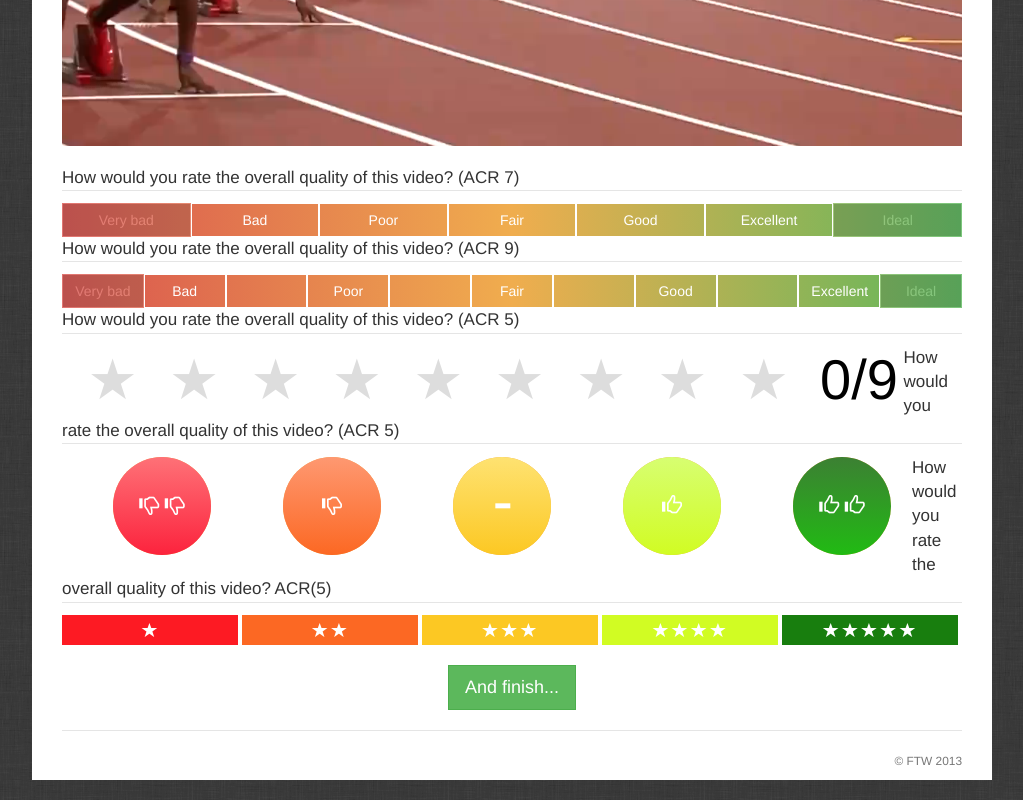
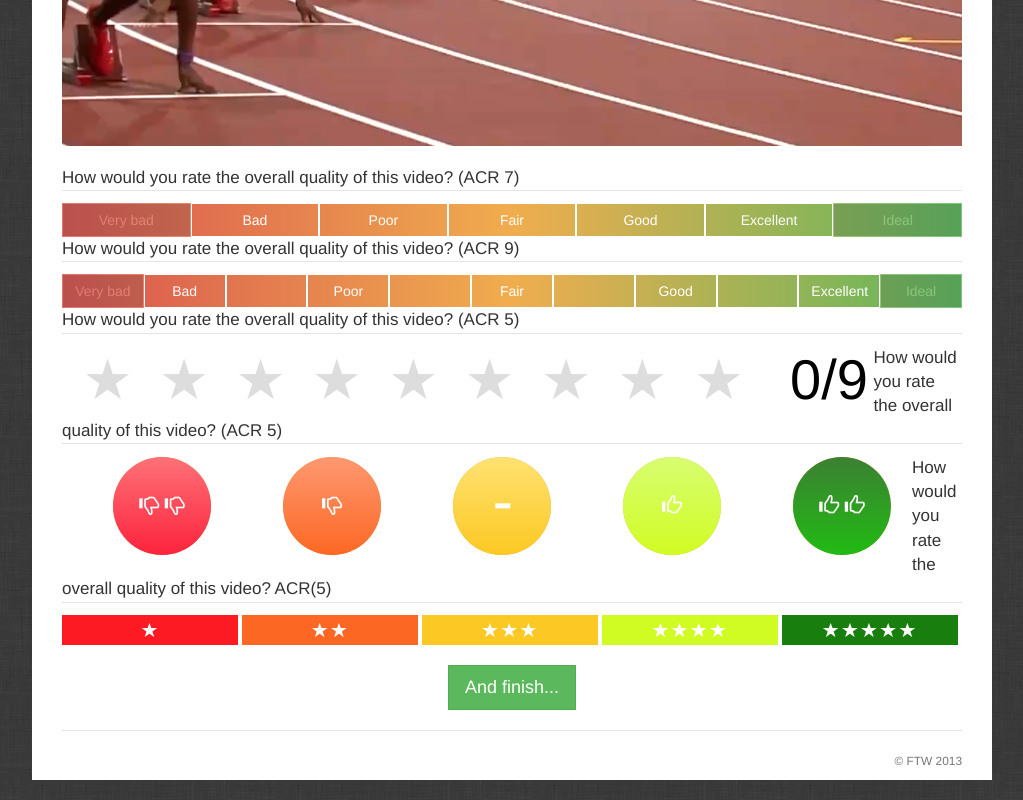
Before and after one commit to St1c/ratings, a plain HTML site: page index.html in a window 1280 px wide. Shown: the part 589-1389 px from the top of the page, without its empty margins (128-1151 px from the left). Drawn offline with Linux system fonts and the light colour scheme.

Commit message:
Minor changes to the scale6 styling

```diff
--- a/less/scale6.less
+++ b/less/scale6.less
@@ -1,7 +1,5 @@
 .scale6 {
 	float: left;
-	// margin: 0 0 5px 90px;
-	text-align: center;
 
 	&:not(:checked) > input {
 		position: absolute;
@@ -9,7 +7,6 @@
 		clip: rect(0,0,0,0);
 
 		&:checked ~ label {
-			// color: @btn-default-bg;
 			color: #ffd700;
 		}
 	}
@@ -17,8 +14,7 @@
 	&:not(:checked) > label {
 		float: right;
 
-		// width: 160px;
-		margin-left: 20px;
+		margin-left: 15px;
 		padding: 0 .1em;
 		overflow: hidden;
 
@@ -29,14 +25,9 @@
 		white-space: nowrap;
 		cursor: pointer;
 
-		// &:before {
-		// 	content: '★' ;
-		// }
-
 		&:hover,
 		&:hover ~ label {
 			color: @btn-default-bg;
-			// color: #FFD700;
 		}
 	}
 
@@ -45,7 +36,6 @@
 	> input:checked ~ label:hover,
 	> input:checked ~ label:hover ~ label,
 	> label:hover ~ input:checked ~ label {
-		// color: #FFD700;
 		color: @btn-default-bg;
 	}
 
@@ -58,7 +48,7 @@
 	#rate-output {
 		float: right;
 
-		margin-left: 20px;
+		margin-left: 35px;
 		padding: 0 0.1em;
 		overflow: hidden;
 
```
Also changed, not shown: css/main.css, less/scale8.less (line endings or trailing spaces).
